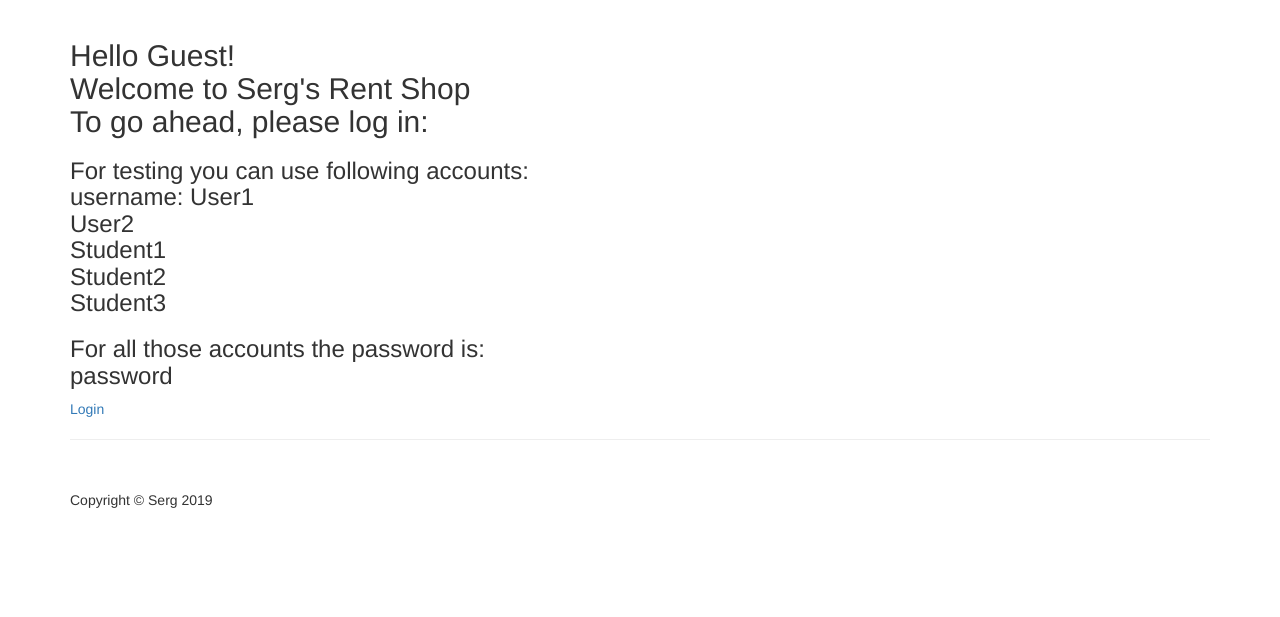
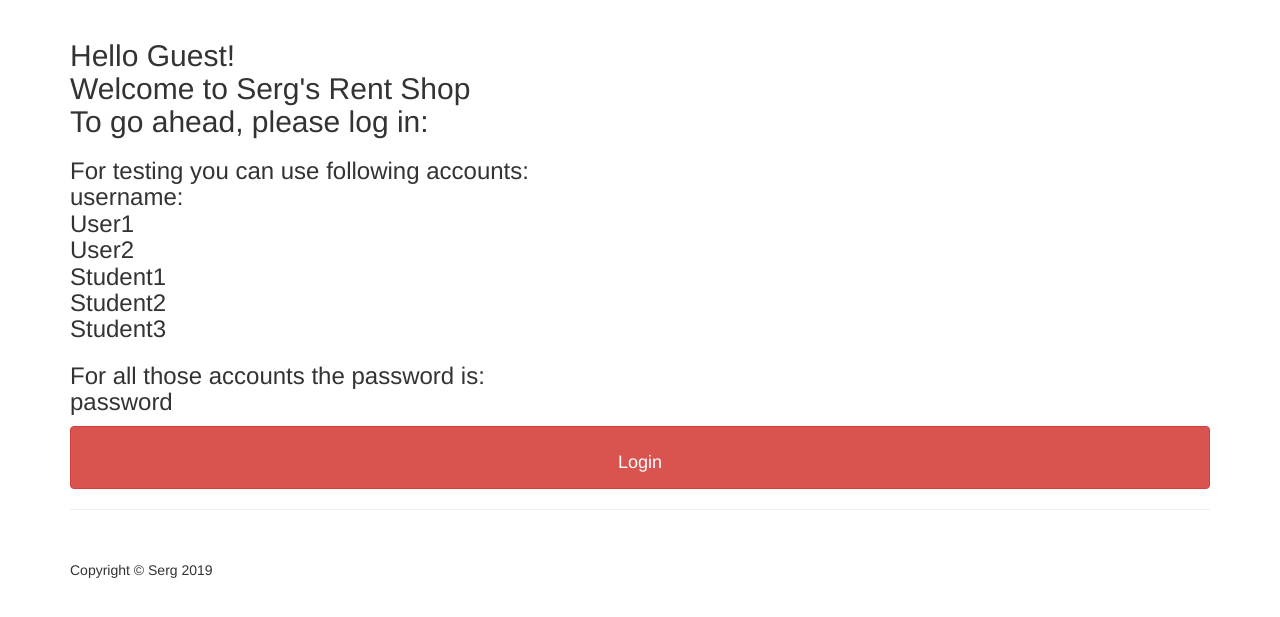
Before and after one commit to salozher/webshop_test1, a Django app: page / in a window 1280 px wide. Shown: the part 51-668 px from the top of the page. Run offline with Django 3.2, Linux system fonts and the light colour scheme; data comes from the database, SQL or seed files in the repository; data that the repository does not hold is empty; some libraries are stand-ins or nearby versions.

Commit message:
first relise

```diff
--- a/rentshop/templates/home.html
+++ b/rentshop/templates/home.html
@@ -84,10 +84,10 @@
         </div>
     {% else %}
         <h2>Hello Guest!<br> Welcome to Serg's Rent Shop <br> To go ahead, please log in:</h2>
-        <h3>For testing you can use following accounts: <br>username: User1 <br>User2<br>Student1<br>Student2<br>Student3
+        <h3>For testing you can use following accounts: <br>username:<br>User1 <br>User2<br>Student1<br>Student2<br>Student3
         </h3>
         <h3>For all those accounts the password is: <br>password</h3>
-        <a href="{% url 'login' %}">Login</a>
+        <button class="btn btn-danger btn-block"> <h3 href="{% url 'login' %}"><h4>Login</h4></a></button>
 
     {% endif %}
 
```
